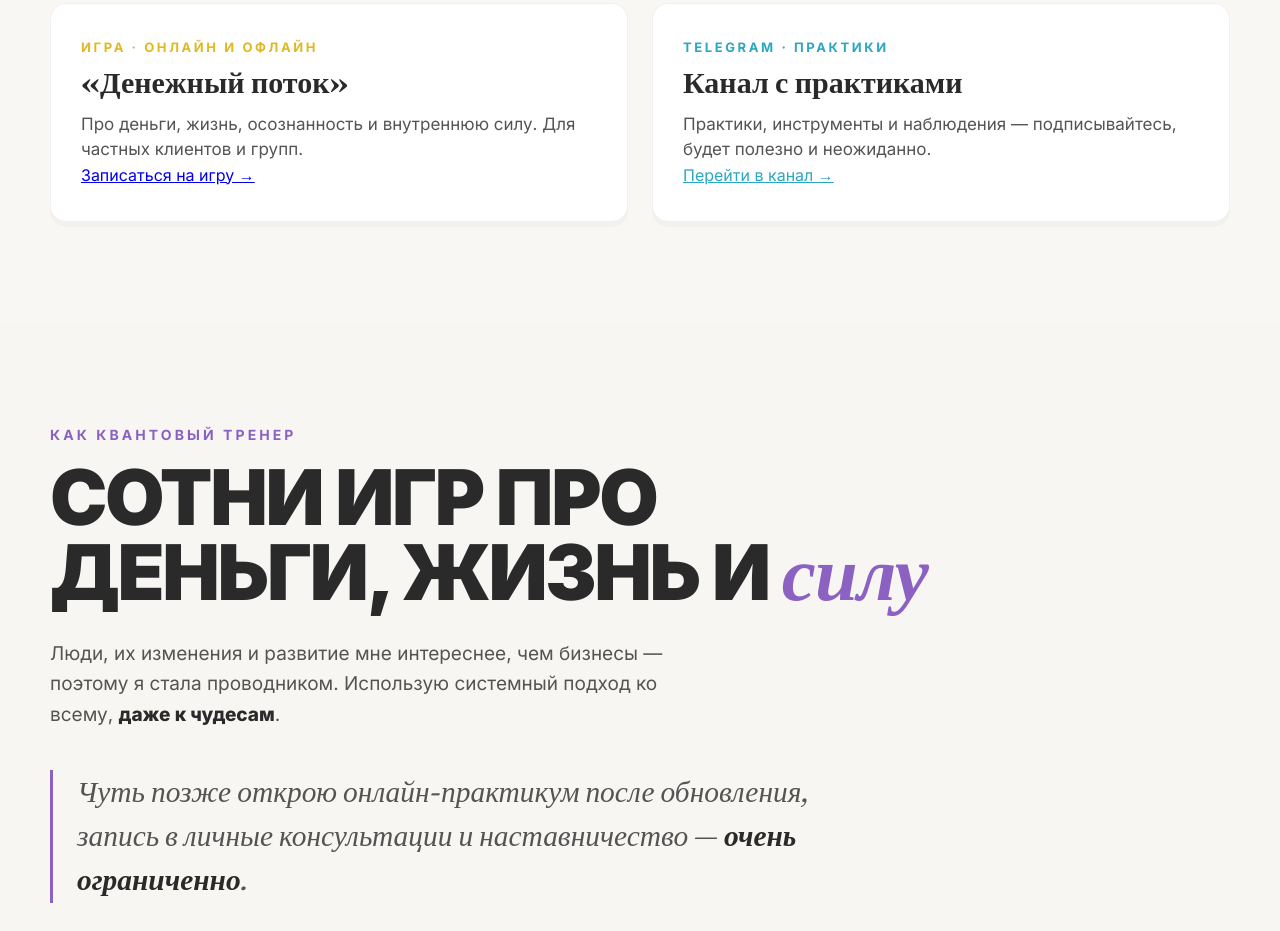
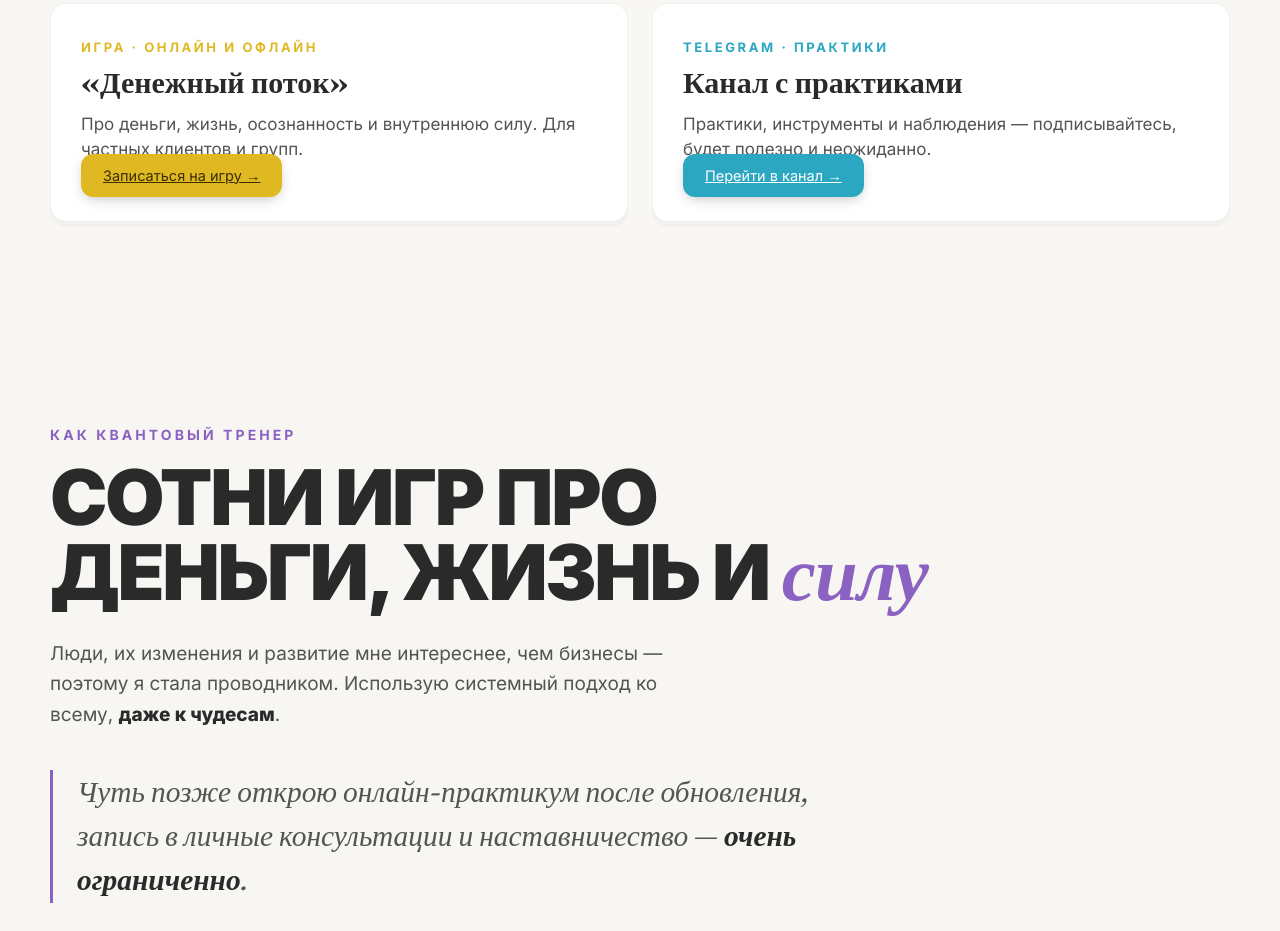
Before and after one commit to creox-ch/chudina, a plain HTML site: page igry.html in a window 1280 px wide. Shown: the part 981-1912 px from the top of the page. Drawn offline with nearby package versions, Linux system fonts and the light colour scheme; a web font is replaced by a local one.

Commit message:
feat: кнопки на igry, блок ведущей на cashflow, новая ссылка бронирования

```diff
--- a/igry.html
+++ b/igry.html
@@ -492,6 +492,19 @@ body {
   gap: 6px;
 }
 .proj .plink:hover { gap: 12px; }
+.plink.plink-btn {
+  background: var(--accent);
+  color: #fff;
+  padding: 13px 22px;
+  border-radius: 12px;
+  box-shadow: 0 4px 14px -4px rgba(0,0,0,.3);
+  text-transform: none;
+  letter-spacing: 0;
+  font-size: 14.5px;
+  transition: filter .15s, gap .15s;
+}
+.plink.plink-btn:hover { filter: brightness(.95); gap: 10px; }
+.plink.plink-btn.on-light { color: #3a2f00; }
 
 /* ─────────── PATH / TIMELINE ─────────── */
 .path {
@@ -767,13 +780,13 @@ body {
         <span class="card-label">игра · онлайн и офлайн</span>
         <h4>«Денежный поток»</h4>
         <p>Про деньги, жизнь, осознанность и внутреннюю силу. Для частных клиентов и групп.</p>
-        <a class="plink" href="/cashflow" target="_blank" style="margin-top:18px;">Записаться на игру →</a>
+        <a class="plink plink-btn on-light" href="/cashflow" target="_blank" style="margin-top:18px;">Записаться на игру →</a>
       </div>
       <div class="card" style="--accent:var(--vishuddha);">
         <span class="card-label">telegram · практики</span>
         <h4>Канал с практиками</h4>
         <p>Практики, инструменты и наблюдения — подписывайтесь, будет полезно и неожиданно.</p>
-        <a class="plink" href="https://t.me/+bYWWQL6CX6c5MzIy" target="_blank" style="margin-top:18px;color:var(--vishuddha);">Перейти в канал →</a>
+        <a class="plink plink-btn" href="https://t.me/+bYWWQL6CX6c5MzIy" target="_blank" style="margin-top:18px;">Перейти в канал →</a>
       </div>
     </div>
   </div>
```
Also changed, not shown: cashflow.html (+13 -0 lines), kontakty.html (+1 -1 lines), partnerstvo.html (+3 -3 lines).
